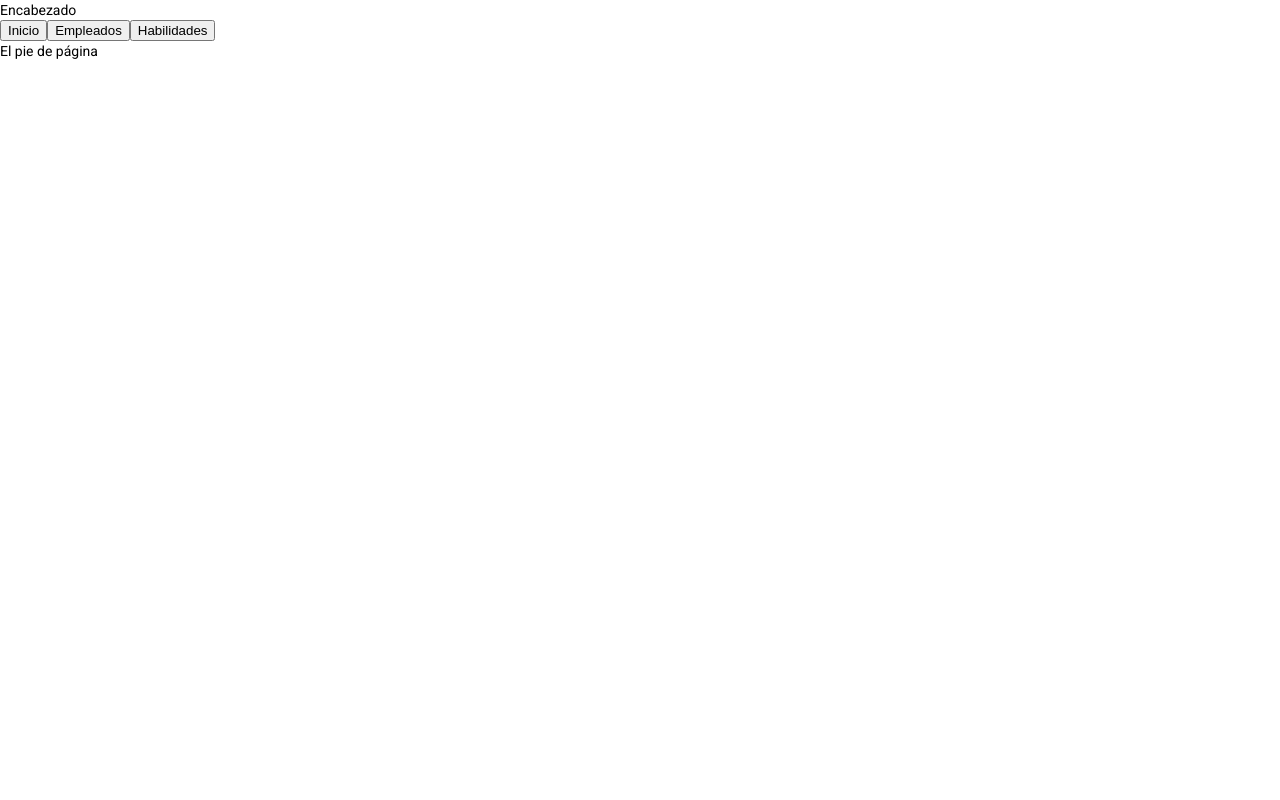
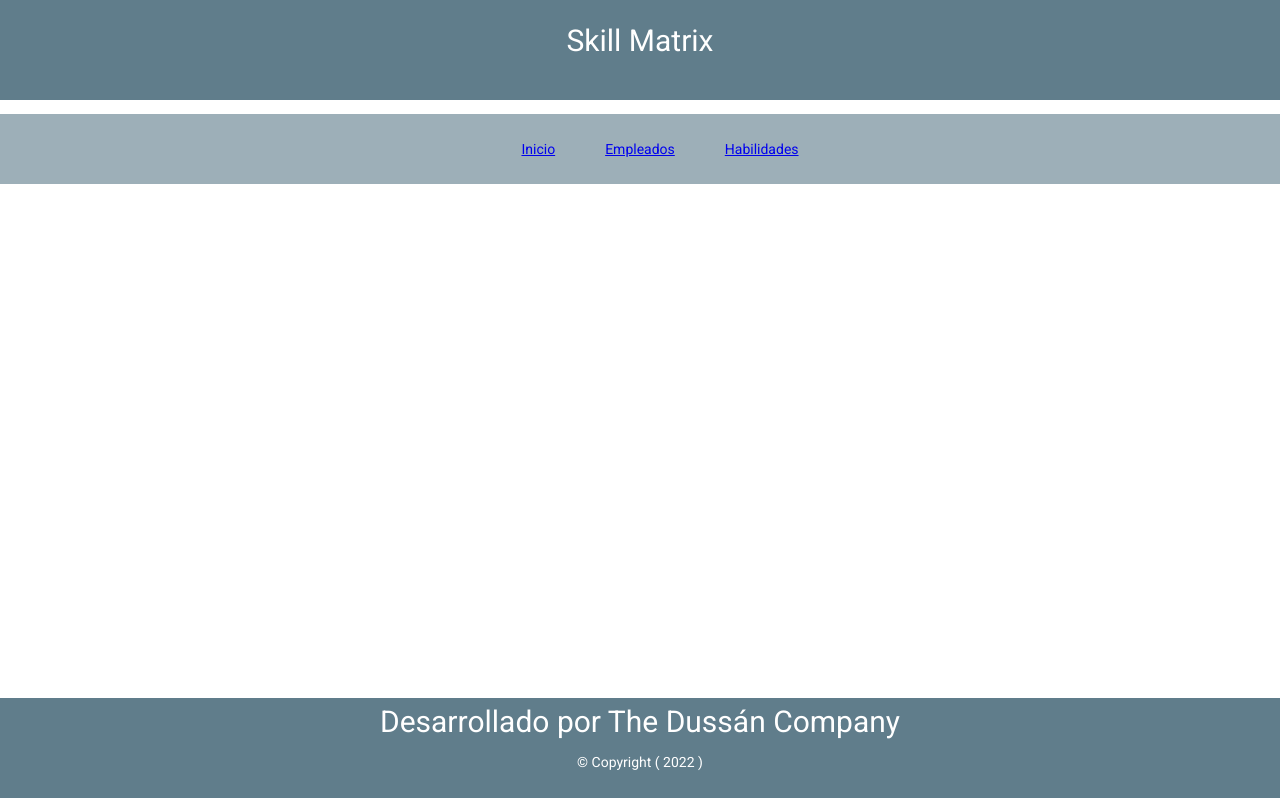
Before and after one commit to nassud/SkillMatrix, an Angular app: page / in a window 1280 px wide. Built offline with nearby package versions, Linux system fonts and the light colour scheme.

Commit message:
Agregada plantilltilla base con colorcitos.

```diff
--- a/src/app/app.component.html
+++ b/src/app/app.component.html
@@ -1,14 +1,46 @@
-<header>Encabezado</header>
-
-<aside id="featured" class="body">
-  <div class="example-button-row">
-    <button [routerLink]="'/home'" mat-button>Inicio</button>
-    <button [routerLink]="'/employees'" mat-button>Empleados</button>
-    <button [routerLink]="'/skills'" mat-button>Habilidades</button>
+<body>
+  <header style="height: 100px; width: 100%; background-color: #607d8b">
+    <h1
+      style="
+        color: #fff;
+        text-align: center;
+        padding-top: 25px;
+        font-size: 30px;
+      "
+    >
+      Skill Matrix
+    </h1>
+  </header>
+  <nav style="background-color: #607d8b9c">
+    <ul>
+      <li><a [routerLink]="'/home'"> Inicio </a></li>
+      <li><a [routerLink]="'/employees'"> Empleados </a></li>
+      <li><a [routerLink]="'/skills'"> Habilidades </a></li>
+    </ul>
+  </nav>
+  <div class="main">
+    <article>
+      <router-outlet></router-outlet>
+    </article>
   </div>
-</aside>
-<section>
-  <router-outlet></router-outlet>
-</section>
-
-<footer>El pie de página</footer>
+  <footer
+    style="
+      height: 100px;
+      background-color: #607d8b;
+      width: 100%;
+      text-align: center;
+    "
+  >
+    <h3
+      style="
+        color: #fff;
+        text-align: center;
+        padding-top: 10px;
+        font-size: 30px;
+      "
+    >
+      Desarrollado por The Dussán Company
+    </h3>
+    <p>© Copyright ( 2022 )</p>
+  </footer>
+</body>
--- a/src/app/app.component.scss
+++ b/src/app/app.component.scss
@@ -0,0 +1,17 @@
+li {
+  display: inline-flex;
+  padding: 25px;
+}
+article {
+  width: 100%;
+  top: 368px;
+  min-height: 500px;
+}
+h2,
+p {
+  text-align: center;
+  color: #fff;
+}
+ul {
+  text-align: center;
+}
```
